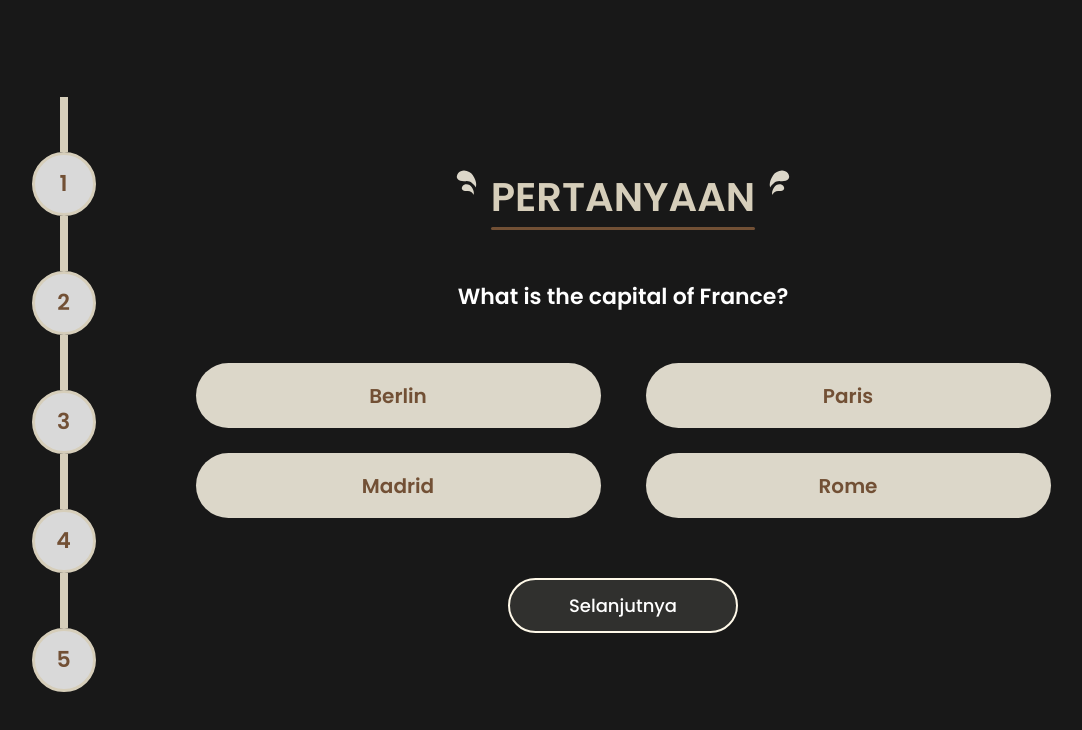
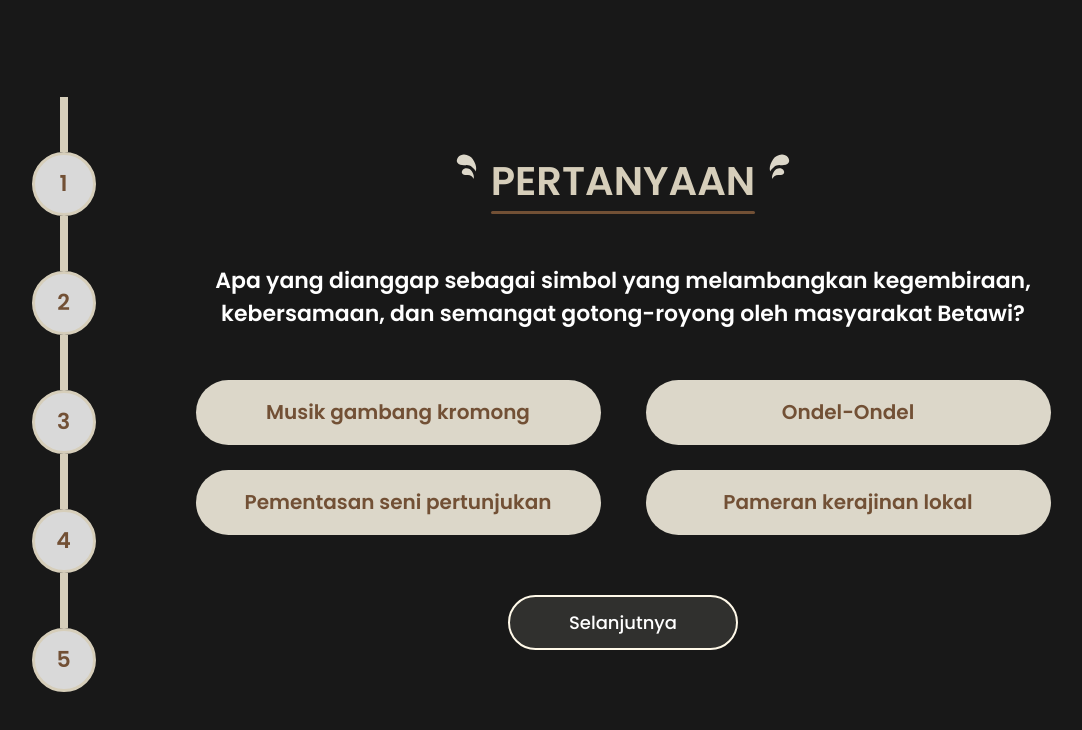
Before and after one commit to Fawwazalf/nusaculture, a Next.js app: page /quiz/play in a window 1280 px wide. Shown: the top 730 px of the page, without its empty margins (99-1181 px from the left). Built offline with nearby package versions, Linux system fonts and the light colour scheme.

Commit message:
pertanyaan quiz

```diff
--- a/src/app/quiz/play/page.jsx
+++ b/src/app/quiz/play/page.jsx
@@ -3,37 +3,99 @@ import { useEffect, useState } from "react";
 import { useRouter } from "next/navigation";
 import { getIsIndo } from "@/utils/data";
 
+const page = () => {
+  const lang = getIsIndo();
   const questions = [
     {
-    question: "What is the capital of France?",
-    options: ["Berlin", "Paris", "Madrid", "Rome"],
-    correctAnswer: "Paris",
+      question: lang
+        ? "Apa yang dianggap sebagai simbol yang melambangkan kegembiraan, kebersamaan, dan semangat gotong-royong oleh masyarakat Betawi?"
+        : "What is considered a symbol that symbolizes joy, togetherness, and the spirit of gotong-royong by the Betawi people?",
+      options: lang
+        ? [
+            "Musik gambang kromong",
+            "Ondel-Ondel",
+            "Pementasan seni pertunjukan",
+            "Pameran kerajinan lokal",
+          ]
+        : [
+            "Gambang kromong music",
+            "Ondel-Ondel",
+            "Performing arts performances",
+            "Local craft exhibition",
+          ],
+      correctAnswer: lang ? "Ondel-Ondel" : "Ondel-Ondel",
     },
     {
-    question: "Which planet is known as the Red Planet?",
-    options: ["Mars", "Venus", "Jupiter", "Saturn"],
-    correctAnswer: "Mars",
+      question: lang
+        ? "Tari Jaipong berasal dari provinsi apa?"
+        : "What province does Jaipong dance come from?",
+      options: lang
+        ? ["Jawa Timur", "Jawa Tengah", "Jawa Barat", "Banten"]
+        : ["Jawa Timur", "Jawa Tengah", "Jawa Barat", "Banten"],
+      correctAnswer: lang ? "Jawa Barat" : "Jawa Barat",
     },
     {
-    question: "What is the capital of France?",
-    options: ["Berlin", "Paris", "Madrid", "Rome"],
-    correctAnswer: "Paris",
+      question: lang
+        ? "Apa makna simbolis dari piring-piring yang dipegang oleh penari dalam Tari Piring?"
+        : "What is the symbolic meaning of the plates held by the dancers in the Piring Dance?",
+      options: lang
+        ? [
+            "Alat untuk mengekspresikan gerakan tari",
+            "Simbol rejeki dan kelimpahan",
+            "Atribut utama untuk keunikan gerakan",
+            "Semua jawaban benar",
+          ]
+        : [
+            "A tool to express dance movements",
+            "Symbol of fortune and abundance",
+            "The main attribute for the uniqueness of the movement",
+            "All answers are correct",
+          ],
+      correctAnswer: lang
+        ? "Simbol rejeki dan kelimpahan"
+        : "Symbol of fortune and abundance",
     },
     {
-    question: "Which planet is known as the Red Planet?",
-    options: ["Mars", "Venus", "Jupiter", "Saturn"],
-    correctAnswer: "Mars",
+      question: lang
+        ? "Upacara lompat batu di Sulawesi Utara seringkali diadakan dalam konteks apa?"
+        : "The stone jumping ceremony in Sulawesi Utara is often held in what context?",
+      options: lang
+        ? [
+            "Perayaan musim panas",
+            "Pertemuan bisnis lokal",
+            "Perayaan keagamaan atau acara khusus",
+            "Lomba olahraga tahunan",
+          ]
+        : [
+            "Summer celebration",
+            "Local business meeting",
+            "Religious celebrations or special events",
+            "Annual sports competition",
+          ],
+      correctAnswer: lang
+        ? "Perayaan keagamaan atau acara khusus"
+        : "Religious celebrations or special events",
     },
     {
-    question:
-      "What is the capital of France? What is the capital of France?What is the capital of France?",
-    options: ["Berlin", "Paris", "Madrid", "Rome"],
-    correctAnswer: "Paris",
+      question: lang
+        ? "Apa peran Tari Tor Tor dalam masyarakat Batak selain sebagai ekspresi seni tradisional?"
+        : "What is the role of Tor Tor Dance in Batak society other than as an expression of traditional art?",
+      options: lang
+        ? [
+            "Sarana untuk menyampaikan pesan moral dan cerita tentang leluhur",
+            "Media untuk mempromosikan pariwisata lokal",
+            "Alat untuk menjalin hubungan sosial",
+            "Semua jawaban benar",
+          ]
+        : [
+            "A means to convey moral messages and stories about ancestors",
+            "A medium to promote local tourism",
+            "A tool to establish social relationships",
+            "All answers are correct",
+          ],
+      correctAnswer: lang ? "Semua jawaban benar" : "All answers are correct",
     },
   ];
-
-const page = () => {
-  const lang = getIsIndo();
   const [currentQuestion, setCurrentQuestion] = useState(0);
   const [userAnswers, setUserAnswers] = useState(
     new Array(questions.length).fill("")
```
Lines whose indentation alone changed are shown as unchanged.
